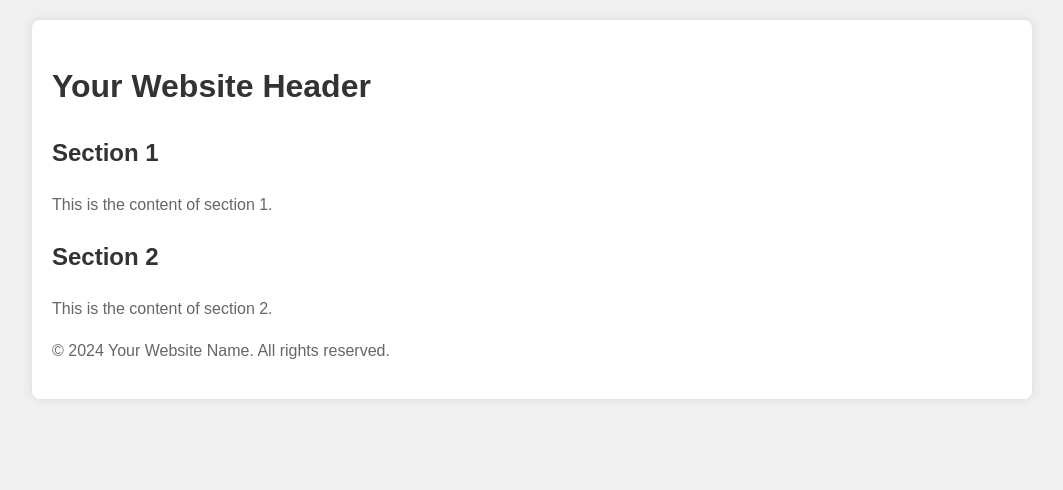
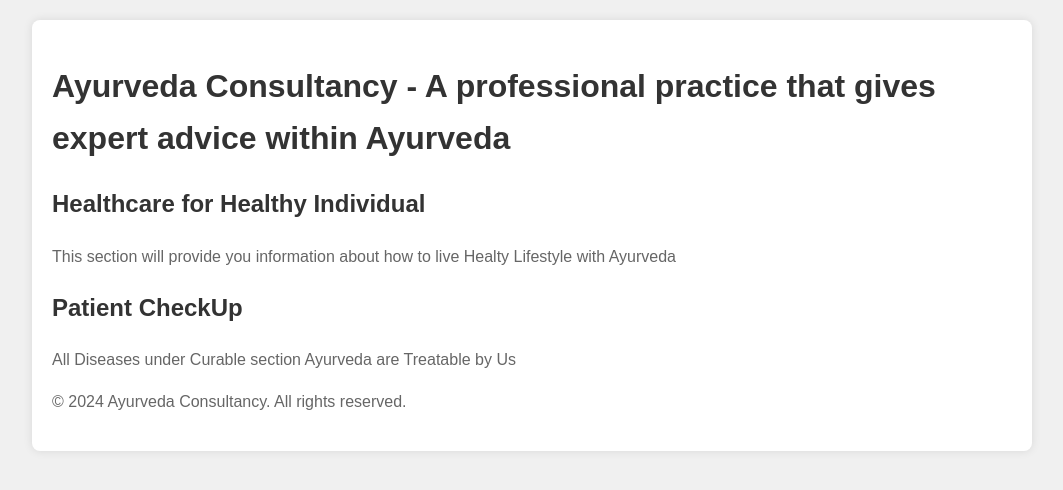
Before and after one commit to Tech2mysite/ayurveda.github.io, a plain HTML site: page index.html in a window 1280 px wide. Shown: the whole page, without its empty margins (108-1171 px from the left). Drawn offline with Linux system fonts and the light colour scheme.

Commit message:
Update index.html

```diff
--- a/index.html
+++ b/index.html
@@ -3,7 +3,7 @@
 <head>
     <meta charset="UTF-8">
     <meta name="viewport" content="width=device-width, initial-scale=1.0">
-    <title>Your Website Title</title>
+    <title>Ayurveda Consultancy</title>
     <style>
         /* You can add your CSS styles here */
         body {
@@ -32,26 +32,26 @@
 <body>
     <div class="container">
         <header>
-            <h1>Your Website Header</h1>
+            <h1>Ayurveda Consultancy - A professional practice that gives expert advice within Ayurveda</h1>
             <!-- You can add navigation links here -->
         </header>
 
         <main>
             <section>
-                <h2>Section 1</h2>
-                <p>This is the content of section 1.</p>
+                <h2>Healthcare for Healthy Individual</h2>
+                <p>This section will provide you information about how to live Healty Lifestyle with Ayurveda</p>
             </section>
 
             <section>
-                <h2>Section 2</h2>
-                <p>This is the content of section 2.</p>
+                <h2>Patient CheckUp</h2>
+                <p>All Diseases under Curable section Ayurveda are Treatable by Us</p>
             </section>
 
             <!-- Add more sections as needed -->
         </main>
 
         <footer>
-            <p>&copy; 2024 Your Website Name. All rights reserved.</p>
+            <p>&copy; 2024 Ayurveda Consultancy. All rights reserved.</p>
             <!-- Add footer links or other information here -->
         </footer>
     </div>
```
